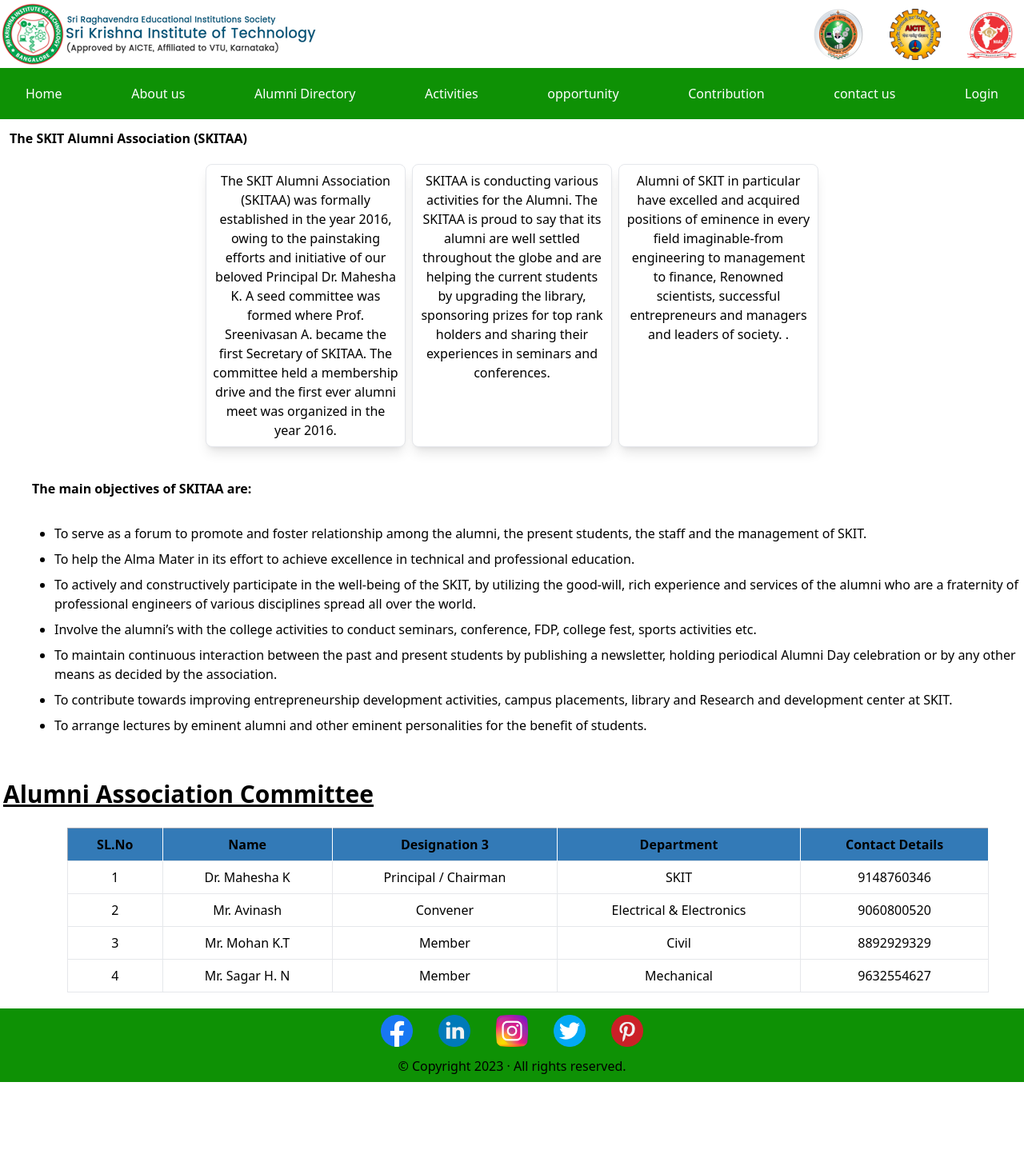
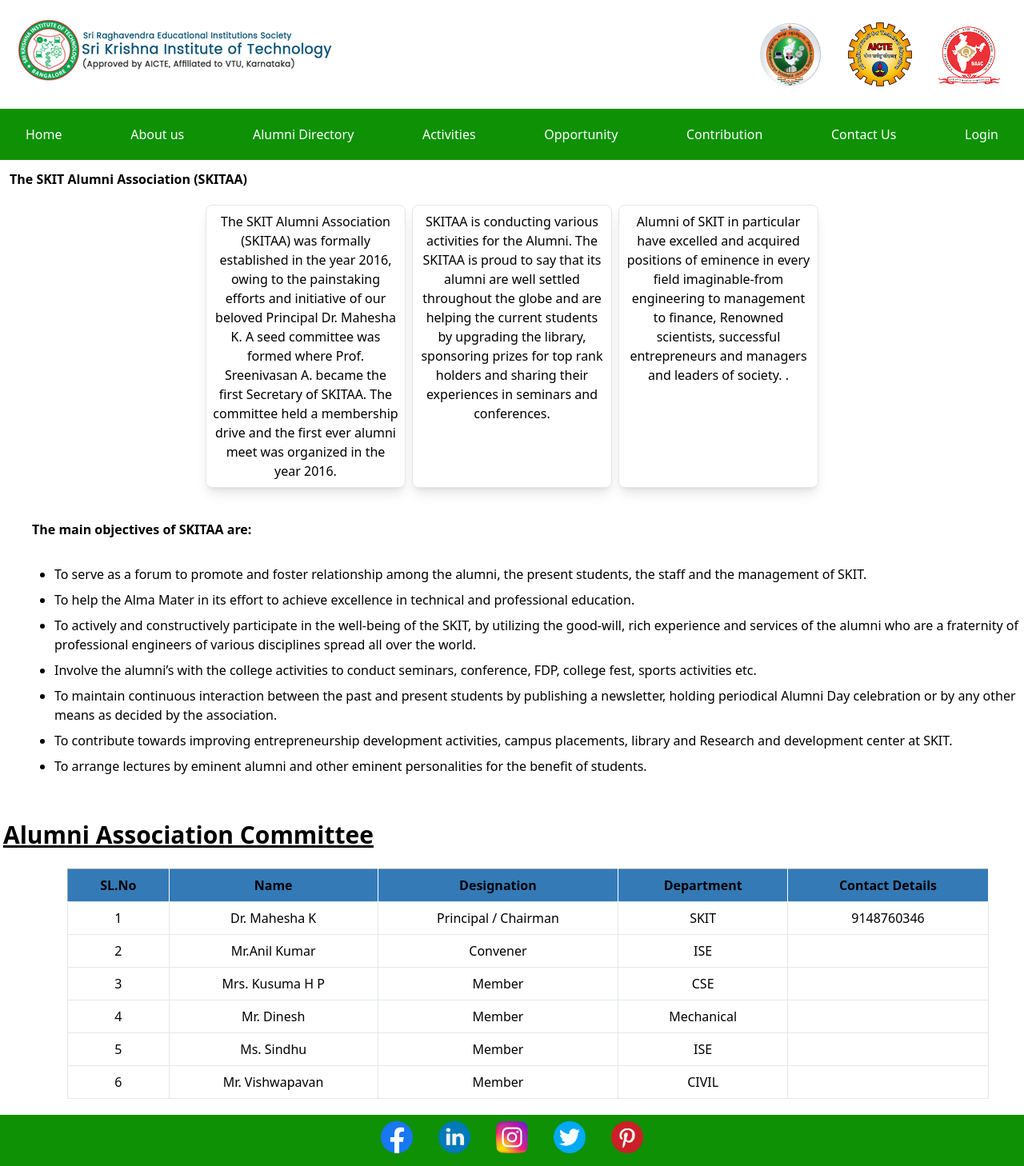
Before and after one commit to bardank/alumni-connect, a Next.js app: page /aboutus in a window 1280 px wide. Shown: the top 1458 px of the page at 80% size. Before the commit the page ends 1353 px from the top, so only its background shows below. Built offline with nearby package versions, Linux system fonts and the light colour scheme; what apollo-upload-client would draw is missing.

Commit message:
crousel updated with animation and height

```diff
--- a/package.json
+++ b/package.json
@@ -24,6 +24,8 @@
     "react-responsive-carousel": "^3.2.23",
     "sass": "^1.62.1",
     "tailwindcss": "3.3.1",
+    "typed.js": "^2.0.16",
+    "typewriter-effect": "^2.19.0",
     "uuidv4": "^6.2.13",
     "zustand": "^4.3.8"
   },
--- a/src/components/Navbar/Navbar.jsx
+++ b/src/components/Navbar/Navbar.jsx
@@ -3,7 +3,7 @@
 const Navbar = () => {
   return (
     <div>
-      <div className="flex justify-between  ">
+      <div className="flex justify-between p-5 ">
         <div className="">
           <img src="./assests/logo.png" alt="Image 1" />
         </div>
@@ -11,18 +11,18 @@
           <img
             src="./assests/vtulogo.png"
             alt="Image 3"
-            className="w-16 h-16 object-cover m-2"
+            className="w-20 h-20 object-cover m-2"
           />
           <img
             src="./assests/aictelogo.png"
             alt="Image 2"
-            className="w-16 h-16 object-cover m-2"
+            className="w-20 h-20 object-cover m-2"
           />
 
           <img
             src="./assests/naaclogo.png"
             alt="Image 3"
-            className="w-16 h-16 object-cover m-2"
+            className="w-20 h-20 object-cover m-2"
           />
         </div>
       </div>
@@ -33,9 +33,9 @@
           <NavbarItem link="/aboutus" title={"About us"} />
           <NavbarItem link="/alumni-directory" title={"Alumni Directory"} />
           <NavbarItem link="/activities" title={"Activities"} />
-          <NavbarItem link="/opportunity" title={"opportunity"} />
+          <NavbarItem link="/opportunity" title={"Opportunity"} />
           <NavbarItem link="/contribution" title={"Contribution"} />
-          <NavbarItem link="/contactus" title={"contact us"} />
+          <NavbarItem link="/contactus" title={"Contact Us"} />
           <NavbarItem link="/login" title={"Login"} />
         </ul>
       </nav>
--- /dev/null
+++ b/src/components/TextAnimation.jsx
@@ -0,0 +1,21 @@
+import React from "react";
+import TypewriterComponent from "typewriter-effect";
+const TextAnimation = () => {
+  return (
+    <div>
+      <TypewriterComponent
+        onInit={(typewriter) => {
+          typewriter
+            .typeString("   Welcome To Your SKIT Alumni Website ")
+            .pauseFor(3000)
+            .deleteAll()
+            .typeString("   Please Register Yourself for more updates ")
+            .pauseFor(3000)
+            .start();
+        }}
+      />
+    </div>
+  );
+};
+
+export default TextAnimation;
--- a/src/pages/aboutus.jsx
+++ b/src/pages/aboutus.jsx
@@ -84,7 +84,7 @@
                 <tr class="bg-secondary">
                   <th class="px-4 py-2 border-r border-white">SL.No</th>
                   <th class="px-4 py-2 border-r border-white">Name</th>
-                  <th class="px-4 py-2 border-r border-white">Designation 3</th>
+                  <th class="px-4 py-2 border-r border-white">Designation</th>
                   <th class="px-4 py-2 border-r border-white">Department </th>
                   <th class="px-4 py-2 border-r border-white">
                     Contact Details
@@ -101,24 +101,38 @@
                 </tr>
                 <tr>
                   <td class="border px-4 py-2">2</td>
-                  <td class="border px-4 py-2">Mr. Avinash</td>
+                  <td class="border px-4 py-2">Mr.Anil Kumar </td>
                   <td class="border px-4 py-2">Convener</td>
-                  <td class="border px-4 py-2">Electrical & Electronics</td>
-                  <td class="border px-4 py-2">9060800520</td>
+                  <td class="border px-4 py-2">ISE</td>
+                  <td class="border px-4 py-2"></td>
                 </tr>
                 <tr>
                   <td class="border px-4 py-2">3</td>
-                  <td class="border px-4 py-2">Mr. Mohan K.T</td>
+                  <td class="border px-4 py-2">Mrs. Kusuma H P </td>
                   <td class="border px-4 py-2">Member</td>
-                  <td class="border px-4 py-2">Civil</td>
-                  <td class="border px-4 py-2">8892929329</td>
+                  <td class="border px-4 py-2">CSE</td>
+                  <td class="border px-4 py-2"></td>
                 </tr>
                 <tr>
                   <td class="border px-4 py-2">4</td>
-                  <td class="border px-4 py-2">Mr. Sagar H. N</td>
+                  <td class="border px-4 py-2">Mr. Dinesh</td>
                   <td class="border px-4 py-2">Member</td>
                   <td class="border px-4 py-2">Mechanical</td>
-                  <td class="border px-4 py-2">9632554627</td>
+                  <td class="border px-4 py-2"></td>
+                </tr>
+                <tr>
+                  <td class="border px-4 py-2">5</td>
+                  <td class="border px-4 py-2">Ms. Sindhu</td>
+                  <td class="border px-4 py-2">Member</td>
+                  <td class="border px-4 py-2">ISE</td>
+                  <td class="border px-4 py-2"></td>
+                </tr>
+                <tr>
+                  <td class="border px-4 py-2">6</td>
+                  <td class="border px-4 py-2">Mr. Vishwapavan </td>
+                  <td class="border px-4 py-2">Member</td>
+                  <td class="border px-4 py-2">CIVIL</td>
+                  <td class="border px-4 py-2"></td>
                 </tr>
               </tbody>
             </table>
--- a/src/pages/index.jsx
+++ b/src/pages/index.jsx
@@ -1,10 +1,12 @@
 import Footer from "../components/Footer/Footer";
 import Navbar from "../components/Navbar/Navbar";
+
 import Button from "../components/UI/Button";
 import { Carousel } from "react-responsive-carousel";
 import "react-responsive-carousel/lib/styles/carousel.min.css";
 
 import { useRouter } from "next/router";
+import TextAnimation from "../components/TextAnimation";
 export default function Home() {
   const router = useRouter();
 
@@ -20,20 +22,20 @@
         autoPlay
         showStatus={false}
         showArrows={false}
-        interval={2000}
+        interval={6000}
         showThumbs={false}
-        showIndicators={false}
+        showIndicators={true}
       >
-        <div className="">
+        <div>
           <img
-            src={"../assests/backgroundImages/background1.png"}
-            alt="Item1"
+            className="bg"
+            src="../assests/backgroundImages/background1.png"
+            alt=""
           />
-          <div className="text-overlay text-2xl font-bold text-black ">
-            {" "}
-            Welcome To Your SKIT Alumni Website
+          <div className="text-overlay text-2xl font-bold text-white ">
+            <TextAnimation />
           </div>
-          <div className="button-overlay ">
+          <div className="button-overlay">
             <button className="bg-blue-500  hover:bg-blue-700 text-white font-bold py-2 px-4 w-56 h-12 m-10 rounded-3xl">
               <a href="registeration" target="_blank">
                 Register now!
@@ -44,15 +46,15 @@
 
         <div>
           <img
-            src={"../assests/backgroundImages/background2.jpg"}
-            alt="Item2"
+            className="bg"
+            src="../assests/backgroundImages/background2.jpg"
+            alt=""
           />
-          <div className="text-overlay text-2xl font-bold text-black ">
-            {" "}
-            Welcome To Your SKIT Alumni Website
+          <div className="text-overlay text-2xl font-bold text-white ">
+            <TextAnimation />
           </div>
           <div className="button-overlay">
-            <button className="bg-blue-500   hover:bg-blue-700 text-white font-bold py-2 px-4 w-56 h-12 m-10 rounded-3xl">
+            <button className="bg-blue-500  hover:bg-blue-700 text-white font-bold py-2 px-4 w-56 h-12 m-10 rounded-3xl">
               <a href="registeration" target="_blank">
                 Register now!
               </a>
@@ -61,12 +63,12 @@
         </div>
         <div>
           <img
-            src={"../assests/backgroundImages/background3.jpg "}
-            alt="Item3"
+            className="bg"
+            src="../assests/backgroundImages/background3.jpg"
+            alt=""
           />
-          <div className="text-overlay text-2xl font-bold text-black ">
-            {" "}
-            Welcome To Your SKIT Alumni Website
+          <div className="text-overlay text-2xl font-bold text-white ">
+            <TextAnimation />
           </div>
           <div className="button-overlay">
             <button className="bg-blue-500  hover:bg-blue-700 text-white font-bold py-2 px-4 w-56 h-12 m-10 rounded-3xl">
--- a/src/pages/registeration.jsx
+++ b/src/pages/registeration.jsx
@@ -243,7 +243,7 @@
                   value={inputData.designation}
                   onChange={onChange}
                 />
-                <Input
+                {/* <Input
                   label="  Upload offer letter / Appointment Letter "
                   type="file"
                   id="offerLetter"
@@ -251,7 +251,7 @@
                   value={inputData.offerLetter}
                   multiple
                   onChange={onChange}
-                />
+                /> */}
               </div>
 
               <div className="w-full md:w-auto">
--- a/src/styles/globals.scss
+++ b/src/styles/globals.scss
@@ -118,3 +118,9 @@
   margin-top: 10px;
   border: 2px solid black;
 }
+.bg {
+  object-fit: cover;
+  width: 100%;
+  height: 75vh;
+  filter: brightness(40%);
+}
--- a/tailwind.config.js
+++ b/tailwind.config.js
@@ -15,6 +15,9 @@
           dark: "#373737",
         },
       },
+      height: {
+        vh: "80vh",
+      },
     },
   },
   plugins: [],
```
Also changed, not shown: 2 other files (tests, documents, lock files or other folders).
